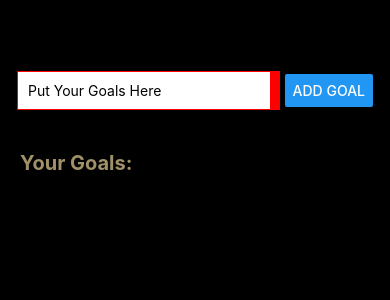
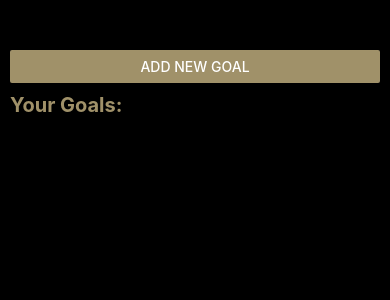
Before and after one commit to KhanMarufHossain/GoalSetter, a React Native app: screen / in a window 390 px wide. Shown: the top 300 px of the page. Built offline with nearby package versions, Linux system fonts and the light colour scheme.

Commit message:
Added The Modal successfully and fixed All bugs

```diff
--- a/App.js
+++ b/App.js
@@ -1,30 +1,66 @@
+// App.js
 import { useState } from "react";
-import { View, Text, StyleSheet } from "react-native";
+import { View, Text, StyleSheet, Modal, Button } from "react-native";
 import GoalInput from "./Components/goalinput";
 import GoalItem from "./Components/goalItem";
 export default function App() {
   const [courseGoals, setCourseGoals] = useState([]);
+  const [modalIsVisible, setModalIsVisible] = useState(false);
+
   return (
     <View style={styles.mainContainer}>
-      <GoalInput courseGoals={courseGoals} setCourseGoals={setCourseGoals} />
-      <View style={{ flex: 8 }}>
+
+      <View style={styles.header}>
+        <Button
+          title="Add New Goal"
+          onPress={() => setModalIsVisible(true)}
+          color="rgb(160, 145, 105)"
+        />
+      </View>
+
+
+      <View style={styles.goalsContainer}>
         <Text style={styles.yourGoals}>Your Goals:</Text>
         <GoalItem courseGoals={courseGoals} setCourseGoals={setCourseGoals} />
       </View>
+
+
+      <Modal visible={modalIsVisible} animationType="slide">
+        <View style={styles.modalContainer}>
+          <GoalInput
+            courseGoals={courseGoals}
+            setCourseGoals={setCourseGoals}
+            onCancel={() => setModalIsVisible(false)}
+          />
+        </View>
+      </Modal>
     </View>
   );
 }
+
 const styles = StyleSheet.create({
   mainContainer: {
     flex: 1,
-    padding: 10,
-    paddingTop: 10,
     backgroundColor: "black",
+  },
+  header: {
+    paddingTop: 50,
+    paddingHorizontal: 10,
+    paddingBottom: 10,
+  },
+  goalsContainer: {
+    flex: 1,  // Takes all remaining space
+    paddingHorizontal: 10,
   },
   yourGoals: {
     color: "rgb(160, 145, 105)",
-    padding: 10,
     fontSize: 20,
     fontWeight: "bold",
+    marginBottom: 10,
+  },
+  modalContainer: {
+    flex: 1,
+    backgroundColor: "black",
+    padding: 20,
   },
 });
--- a/Components/goalinput.js
+++ b/Components/goalinput.js
@@ -1,7 +1,8 @@
+// Goalinput.js
 import { useState } from "react";
 import { View, TextInput, Button, StyleSheet } from "react-native";
 
-export default function GoalInput({ courseGoals, setCourseGoals }) {
+export default function GoalInput({ courseGoals, setCourseGoals, onCancel }) {
   const [enteredText, setEnteredText] = useState("");
 
   const addGoalHandler = () => {
@@ -11,11 +12,13 @@ export default function GoalInput({ courseGoals, setCourseGoals }) {
       { text: enteredText, key: Math.random().toString() },
     ]);
     setEnteredText("");
+    onCancel(); // Close the modal after adding a goal
   };
 
   const textChanged = (text) => {
     setEnteredText(text);
   };
+
   return (
     <View style={styles.firstContainer}>
       <TextInput
@@ -24,27 +27,40 @@ export default function GoalInput({ courseGoals, setCourseGoals }) {
         style={styles.inputText}
         value={enteredText}
       />
-      <Button onPress={addGoalHandler} title="ADD GOAL" />
+      <View style={styles.buttonContainer}>
+        <View style={styles.button}>
+          <Button title="Cancel" onPress={onCancel} color="#f31282" />
+        </View>
+        <View style={styles.button}>
+          <Button onPress={addGoalHandler} title="Add Goal" color="#b180f0" />
+        </View>
+      </View>
     </View>
   );
 }
 
 const styles = StyleSheet.create({
   inputText: {
-    width: "75%",
+    width: "100%",
     padding: 10,
     borderColor: "red",
     borderWidth: 1,
     borderRightWidth: 10,
-    marginRight: 5,
+    marginBottom: 10,
     backgroundColor: "white",
   },
   firstContainer: {
+    flex: 1,
+    justifyContent: "center",
+    padding: 7,
+  },
+  buttonContainer: {
     flexDirection: "row",
-    justifyContent: "space-between",
-    alignItems: "center",
-    marginTop: 30,
-    padding: 7,
-    flex: 1,
+    justifyContent: "center",
+    marginTop: 16,
+  },
+  button: {
+    width: 100,
+    marginHorizontal: 8,
   },
 });
```
Also changed, not shown: Components/goalItem.js (+4 -3 lines).
